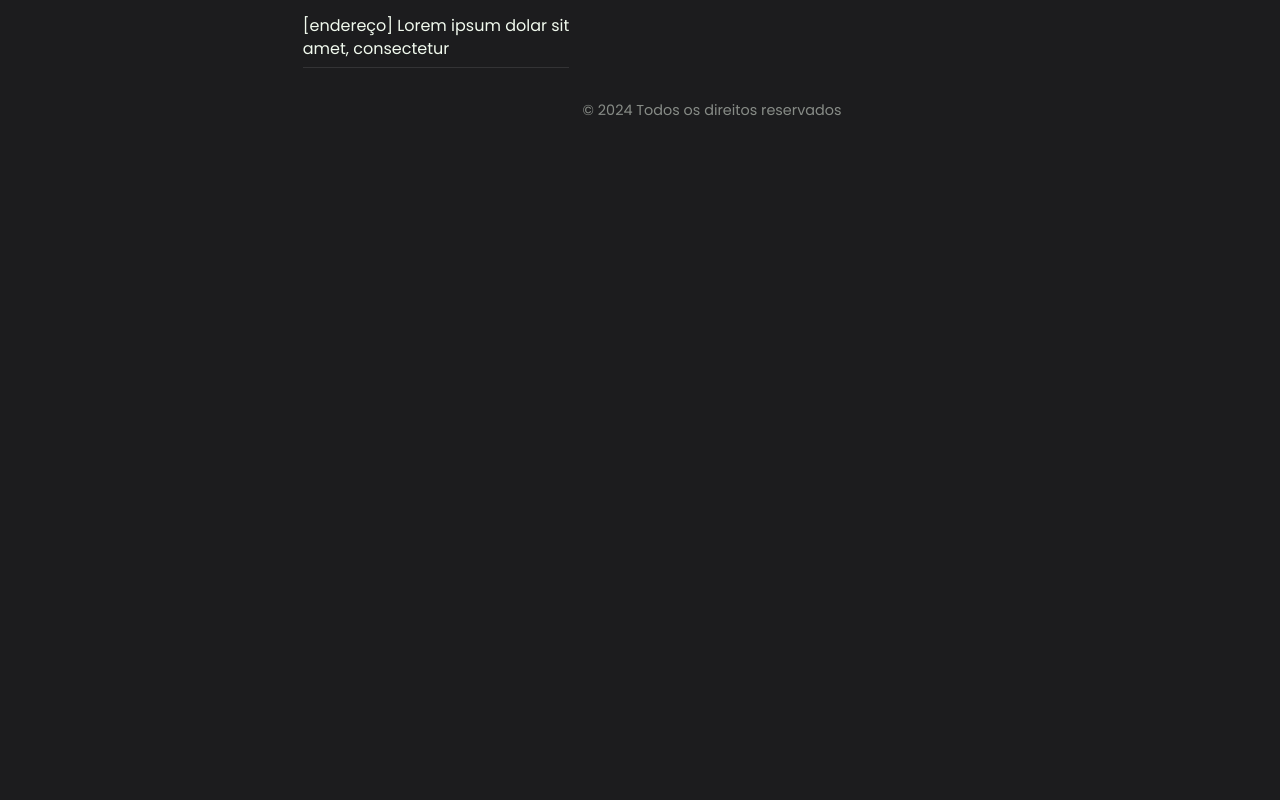
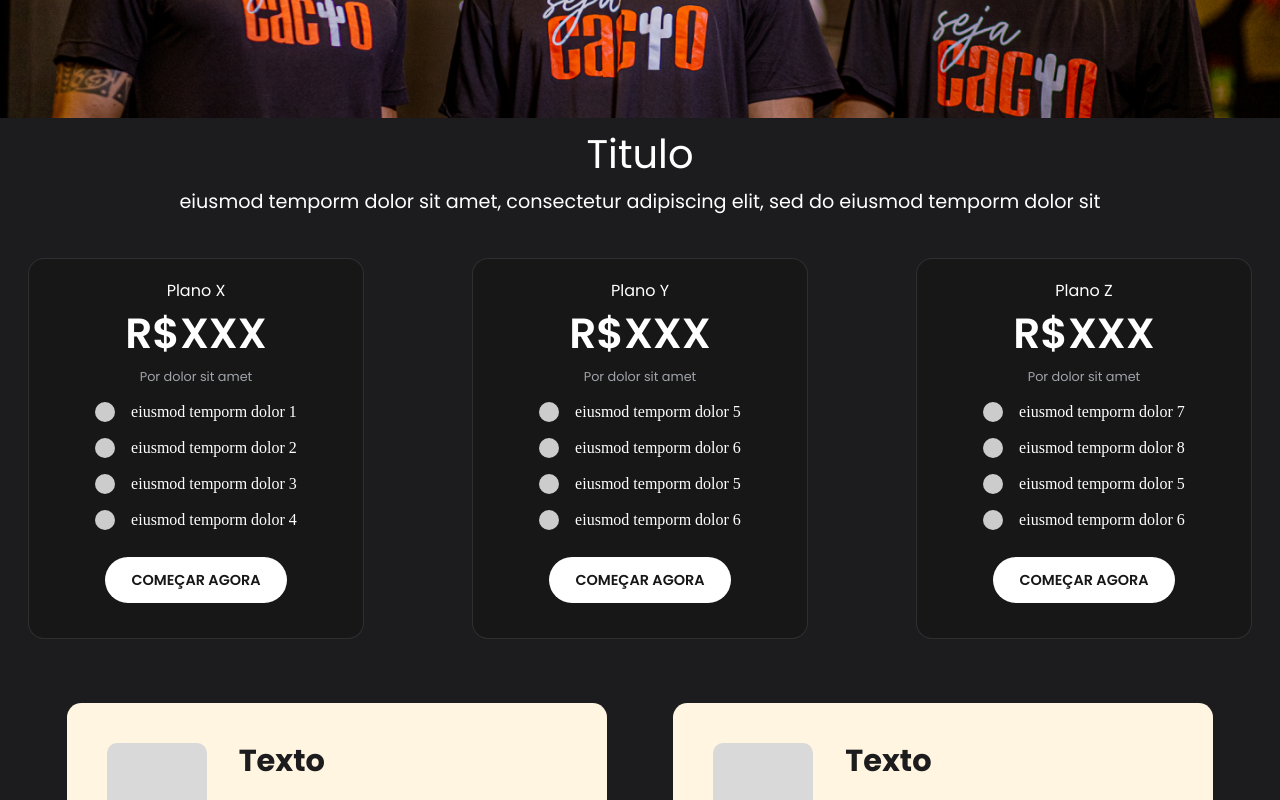
Before and after one commit to ajulabs/cacto-web, a Vue app: page /Planos in a window 1280 px wide. Shown: the part 680-1480 px from the top of the page. Before the commit the page ends 816 px from the top, so only its background shows below. Built offline with nearby package versions, Linux system fonts and the light colour scheme; a web font is replaced by a local one.

Commit message:
creation of the Plans screen

```diff
--- /dev/null
+++ b/src/components/CardPlanos.vue
@@ -0,0 +1,121 @@
+<script setup>
+import Line from './Line.vue';
+
+
+const props=defineProps ({
+    tipo: {
+        type: String,
+        required: true
+    },
+    valor:{
+        type: String,
+        required: true
+    },
+    text:{
+        type: String,
+        required: true
+    },
+    isSelected: {
+        type: Boolean,
+        default: false
+    }
+});
+
+</script>
+
+<template>
+    <div class="container-card" :class="{selected: isSelected }">
+        <div class="contentCard">
+            <h2>{{ tipo }}</h2>
+            <h1> {{ valor }}</h1>
+            <p>{{ text }}</p>
+            <div>
+                <Line/>
+            </div>
+            <slot></slot>
+            <div class="btn">
+                <button
+                    :class="{selected: isSelected }">
+                    COMEÇAR AGORA
+                </button>
+            </div>
+        </div>
+    </div>
+</template>
+
+<style scoped>
+
+.contentCard {
+    width: 21rem;
+    display: flex;
+    flex-direction: column;
+    justify-content: center;
+    align-items: center;
+    padding: 1rem;
+    border-radius: 1rem;
+    background-color: #171717;
+    border: solid 0.96px rgba(255, 255, 255, 0.1)
+}
+
+
+.contentCard h2 {
+    font-family: 'poppins', sans-serif;
+    font-weight: 300;
+    font-size: 1rem;
+    line-height: 2rem;
+    color: #FFFFFF;
+}
+
+.contentCard h1 {
+    font-family: 'poppins';
+    font-weight: 600;
+    font-size: 2.639rem;
+    line-height: 3.358rem;
+    color: #FFFFFF;
+}
+
+.contentCard p {
+    font-family: 'Poppins';
+    font-weight: 200;
+    font-size: .8rem;
+    line-height: 2rem;
+    color: #A0A3AA;
+}
+
+.line {
+    width: 100%;
+    height: 0.96px;
+    border: solid 1px #FFFFFF;
+    margin: 1rem 0;
+}
+
+.btn button {
+    width: 11.379rem;
+    height: 2.879rem;
+    margin: 1.2rem;
+    padding: .6rem;
+    border: none;
+    border-radius: 59.97rem;
+    background-color: #FFFFFF;
+    color: #171717;
+    font-family: 'Poppins';
+    font-size: .9rem;
+    line-height: 1.5rem;
+    font-weight: 600;
+    cursor: pointer;
+}
+
+.selected {
+    border-radius: 1rem;
+    border: 0.96px solid transparent;
+    background: linear-gradient(320deg, #FF6400, #FFD3B7);
+    padding: 0.96px;
+}
+
+.selected button{
+    background: linear-gradient(45deg, #FF6400, #FFD3B7);
+    color: #FFFFFF;
+    border: none;
+}
+
+</style>
--- a/src/views/Planos.vue
+++ b/src/views/Planos.vue
@@ -1,13 +1,201 @@
 <script setup>
+import CardPlanos from '@/components/CardPlanos.vue';
+import { ref } from 'vue';
 
+const selectedCard =ref(null);
+
+const selectCard = (cardId) => {
+    selectedCard.value = cardId;
+};
 </script>
 
 <template>
-    <div>
-        <h1> PLANOS </h1>
+    <div class="containerPlan">
+        <div class="imgPlan">
+            <img src="/src/assets/imgPlan.png" alt="">
+        </div>
+        <div class="text">
+            <h2>Titulo</h2>
+            <p>eiusmod temporm dolor sit amet, consectetur adipiscing elit, sed do eiusmod temporm dolor sit</p>
+        </div>
+        <div class="card">
+            <CardPlanos
+                :class="{selected: selectedCard === 'planoX'}"
+                :is-selected="selectCard === 'planoX'"
+                tipo="Plano X"
+                valor="R$XXX"
+                text="Por dolor sit amet"
+                @click="selectCard('planoX')">
+                <div class="checkbox-container">
+                    <input type="checkbox" id="option1" class="round-checkbox" />
+                    <label for="option1">
+                        <span class="checkmark"></span>eiusmod temporm dolor 1
+                    </label>
+                </div>
+                <div class="checkbox-container">
+                    <input type="checkbox" id="option2" class="round-checkbox" />
+                    <label for="option2">
+                        <span class="checkmark"></span>eiusmod temporm dolor 2
+                    </label>
+                </div>
+                <div class="checkbox-container">
+                    <input type="checkbox" id="option3" class="round-checkbox" />
+                    <label for="option3">
+                        <span class="checkmark"></span>eiusmod temporm dolor 3
+                    </label>
+                </div>
+                <div class="checkbox-container">
+                    <input type="checkbox" id="option4" class="round-checkbox" />
+                    <label for="option4">
+                        <span class="checkmark"></span>eiusmod temporm dolor 4
+                    </label>
+                </div>
+            </CardPlanos>
+
+            <CardPlanos
+                :class="{selected: selectedCard === 'planoY'}"
+                :is-selected="selectCard === 'planoY'"
+                tipo="Plano Y"
+                valor="R$XXX"
+                text="Por dolor sit amet"
+                @click="selectCard('planoY')">
+                <div class="checkbox-container">
+                    <input type="checkbox" id="option5" class="round-checkbox" />
+                    <label for="option5">
+                        <span class="checkmark"></span>eiusmod temporm dolor 5
+                    </label>
+                </div>
+                <div class="checkbox-container">
+                    <input type="checkbox" id="option6" class="round-checkbox" />
+                    <label for="option6">
+                        <span class="checkmark"></span>eiusmod temporm dolor 6
+                    </label>
+                </div>
+                <div class="checkbox-container">
+                    <input type="checkbox" id="option5" class="round-checkbox" />
+                    <label for="option5">
+                        <span class="checkmark"></span>eiusmod temporm dolor 5
+                    </label>
+                </div>
+                <div class="checkbox-container">
+                    <input type="checkbox" id="option6" class="round-checkbox" />
+                    <label for="option6">
+                        <span class="checkmark"></span>eiusmod temporm dolor 6
+                    </label>
+                </div>
+            </CardPlanos>
+
+            <CardPlanos
+                :class="{selected: selectedCard === 'planoZ'}"
+                :is-selected="selectCard === 'planoZ'"
+                tipo="Plano Z"
+                valor="R$XXX"
+                text="Por dolor sit amet"
+                @click="selectCard('planoZ')">
+                <div class="checkbox-container">
+                    <input type="checkbox" id="option7" class="round-checkbox" />
+                    <label for="option7">
+                        <span class="checkmark"></span>eiusmod temporm dolor 7
+                    </label>
+                </div>
+                <div class="checkbox-container">
+                    <input type="checkbox" id="option8" class="round-checkbox" />
+                    <label for="option8">
+                        <span class="checkmark"></span>eiusmod temporm dolor 8
+                    </label>
+                </div>
+                <div class="checkbox-container">
+                    <input type="checkbox" id="option5" class="round-checkbox" />
+                    <label for="option5">
+                        <span class="checkmark"></span>eiusmod temporm dolor 5
+                    </label>
+                </div>
+                <div class="checkbox-container">
+                    <input type="checkbox" id="option6" class="round-checkbox" />
+                    <label for="option6">
+                        <span class="checkmark"></span>eiusmod temporm dolor 6
+                    </label>
+                </div>
+            </CardPlanos>
+        </div>
     </div>
 </template>
 
 <style scoped>
+.containerPlan {
+    padding-top: 4.8rem;
+    display: flex;
+    flex-direction: column;
+    justify-content: space-evenly;
+    align-items: center;
+}
+
+.imgPlan img {
+    max-width: 100%;
+    height: 100%;
+    object-fit: cover;
+    margin: 0 auto;
+}
+
+.text {
+    display: flex;
+    justify-content: center;
+    align-items: center;
+    flex-direction: column;
+}
+
+.text h2 {
+    font-family: "Poppins", sans-serif;
+    font-weight: 500;
+    font-size: 2.5rem;
+    line-height: 4rem;
+    text-align: center;
+    color: #FFFFFF;
+}
+
+.text p {
+    font-family: "Poppins", sans-serif;
+    font-weight: 300;
+    font-size: 1.2rem;
+    line-height: 2rem;
+    text-align: center;
+    color: #FFFFFF;
+}
+
+.card {
+    width: 90rem;
+    display: flex;
+    justify-content: space-evenly;
+    align-items: center;
+    margin-top: 2.5rem;
+}
+
+.checkbox-container {
+    display: flex;
+    align-items: center;
+    margin: 0.5rem;
+}
+
+.checkbox-container label {
+    margin-left: 1rem;
+    color: #FFFFFF;
+}
+
+.round-checkbox {
+    appearance: none;
+    width: 20px;
+    height: 20px;
+    background-color: #CCCCCC;
+    border-radius: 50%;
+    cursor: pointer;
+    outline: none;
+    position: relative;
+    transition: border-color 0.3s;
+}
+
+.round-checkbox:checked {
+    background-color: #FF6400;
+}
+
 
 </style>
```
Also changed, not shown: src/assets/imgPlan.png (added).
